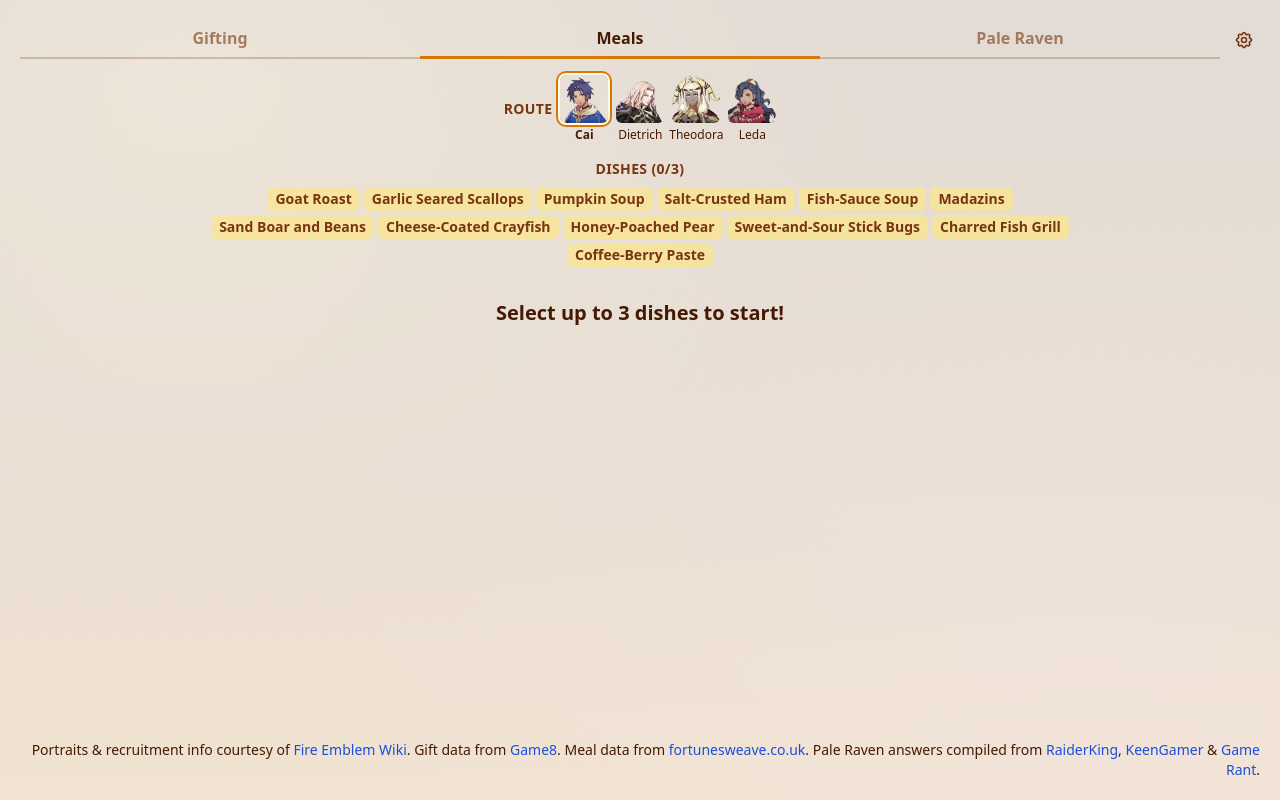
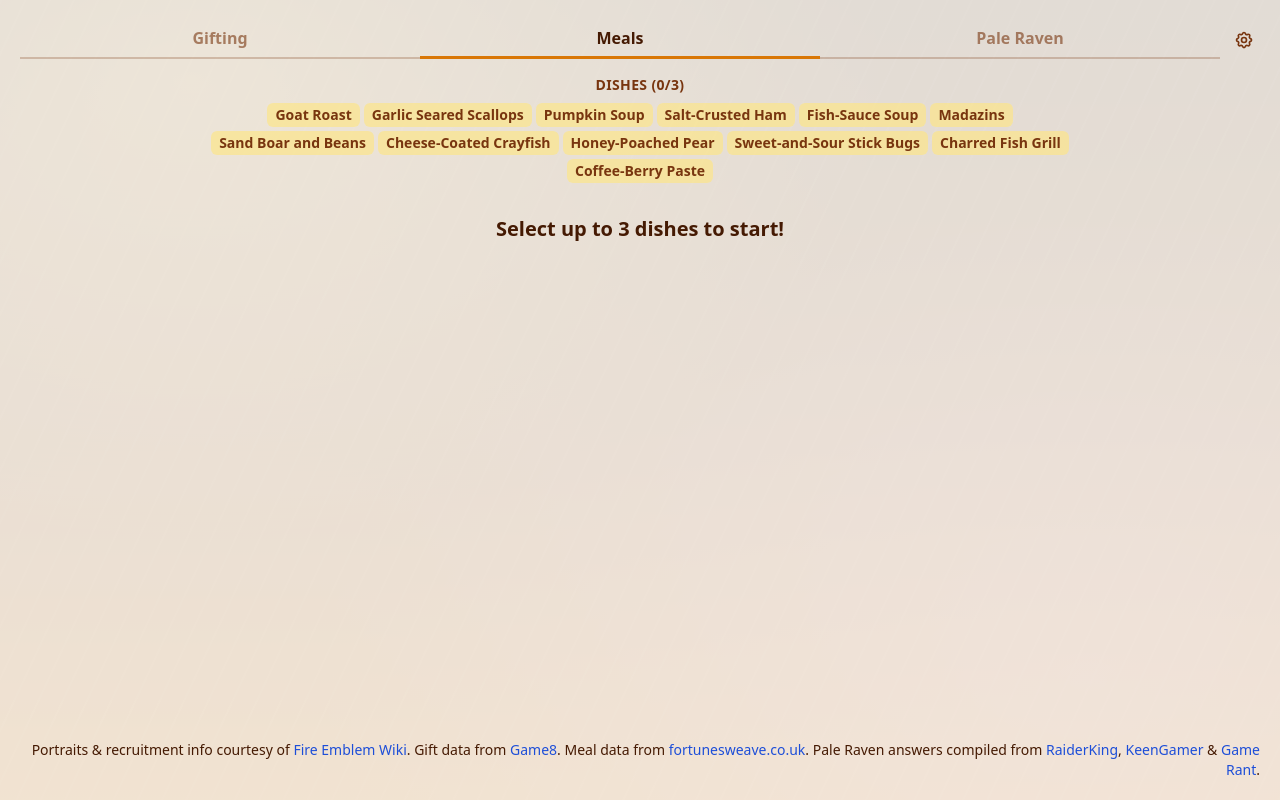
Before and after one commit to temisthem/FE-Fortunes-Weave-Guide, a Svelte app: page / in a window 1280 px wide. Both pictures are taken after a click on the tab "Meals". Built offline with nearby package versions, Linux system fonts and the light colour scheme.

Commit message:
Add a Meals recruitable-only filter with its own route picker

```diff
--- a/src/App.svelte
+++ b/src/App.svelte
@@ -40,6 +40,7 @@
       ],
     },
     { title: 'Gifting', items: [{ label: 'Only show recruitable units', setting: settings.recruitableOnly }] },
+    { title: 'Meals', items: [{ label: 'Only show recruitable units', setting: settings.mealsRecruitableOnly }] },
   ];
 </script>
 
--- a/src/Meals/Meals.svelte
+++ b/src/Meals/Meals.svelte
@@ -1,9 +1,11 @@
 <!--
   Pick up to three inn dishes; each gets a row of units who love it and a row
-  of units who like it.
+  of units who like it. With the Meals "Only show recruitable units" setting
+  on, a route picker appears and the rows keep only units recruited with
+  Renown/Support on that route (the ones with an R·S tag).
 -->
 <script lang="ts">
-  import { characterByName, meals, requirementBadge } from '@/data.ts';
+  import { characterByName, hasRecruitTag, meals, requirementBadge } from '@/data.ts';
   import Button from '@/design/Button.svelte';
   import EmptyState from '@/design/EmptyState.svelte';
   import Table from '@/design/Table.svelte';
@@ -34,10 +36,12 @@
     else if (!full) selected.value = [...current, dish];
   };
 
+  const recruitableOnly = $derived(settings.mealsRecruitableOnly.value);
+
   const byName = (names: string[]) =>
     names
       .map((n) => characterByName.get(n)!)
-      .filter(Boolean)
+      .filter((c) => c && (!recruitableOnly || hasRecruitTag(c, currentRoute.value)))
       .sort((a, b) => a.name.localeCompare(b.name));
 
   // Rows follow the menu order, not the order the dishes were picked.
@@ -54,11 +58,14 @@
   );
 </script>
 
-<Toolbar>
-  <RouteSelector bind:route={currentRoute.value} />
-</Toolbar>
+{#if recruitableOnly}
+  <!-- Tags and the route only matter when the list is narrowed to a route's recruitable units. -->
+  <Toolbar>
+    <RouteSelector bind:route={currentRoute.value} />
+  </Toolbar>
+{/if}
 
-<div class="mt-4 flex flex-col items-center gap-2">
+<div class={cx(recruitableOnly && 'mt-4', 'flex flex-col items-center gap-2')}>
   <div class="flex items-center gap-3">
     <span class={text.label}>Dishes ({selected.value.length}/{MAX_SELECTED})</span>
     {#if selected.value.length > 0}
@@ -118,7 +125,7 @@
                         {#each reaction.characters as c (c.name)}
                           <MiniPortrait
                             character={c}
-                            badge={settings.badges.value ? requirementBadge(c, currentRoute.value) : null}
+                            badge={recruitableOnly && settings.badges.value ? requirementBadge(c, currentRoute.value) : null}
                           />
                         {/each}
                       </div>
--- a/src/settings.svelte.ts
+++ b/src/settings.svelte.ts
@@ -10,4 +10,9 @@ export const settings = {
   routeNames: stored('routeNameState', true),
   /** Gifting lists only units recruited with Renown/Support (the ones with an R·S tag). */
   recruitableOnly: stored('recruitableOnlyState', false),
+  /**
+   * Meals lists only units recruited with Renown/Support on the chosen route.
+   * Turning it on also shows the route picker (and R·S tags) on Meals.
+   */
+  mealsRecruitableOnly: stored('mealsRecruitableOnlyState', false),
 };
```
